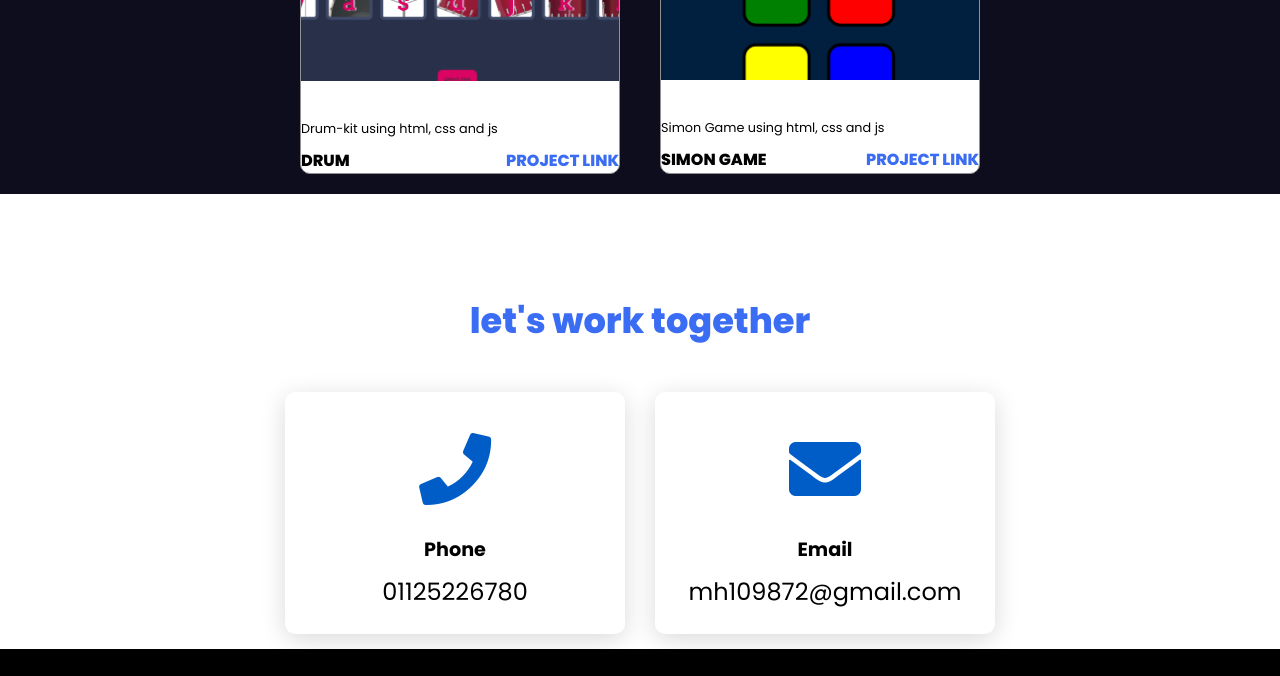
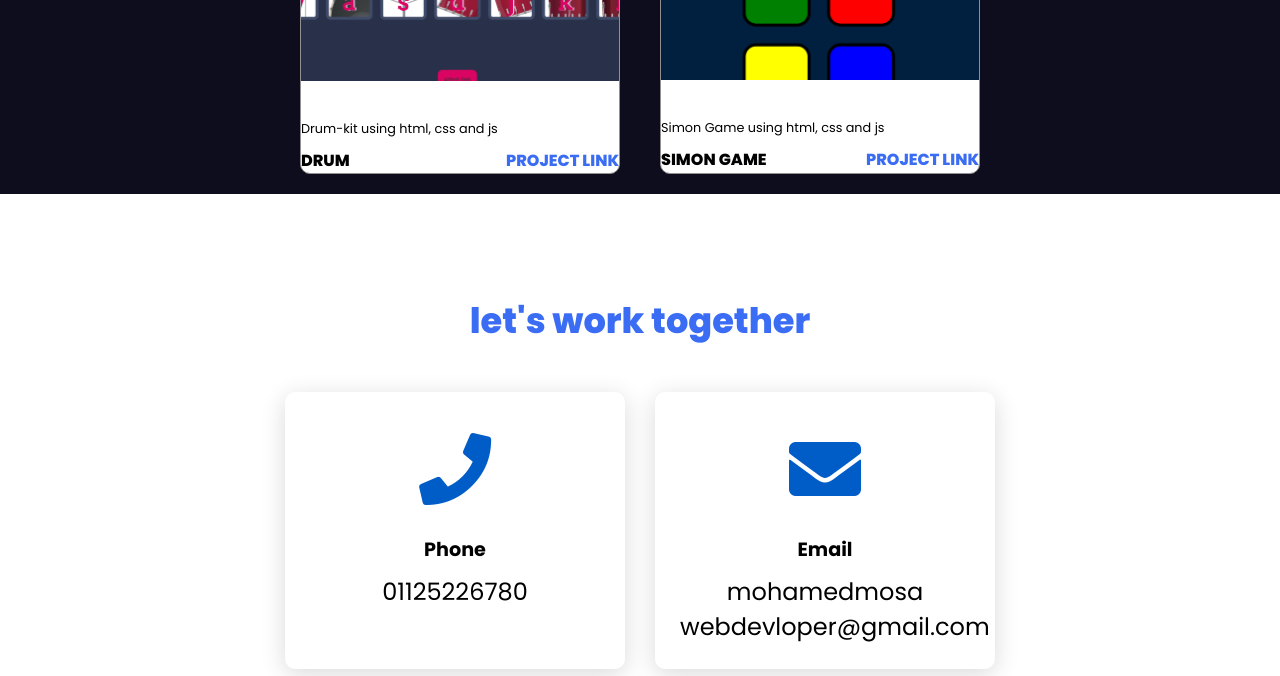
Before and after one commit to Masry2001/PortofolioV-1, a plain HTML site: page index.html in a window 1280 px wide. Shown: the part 2718-3394 px from the top of the page. Drawn offline with Linux system fonts and the light colour scheme.

Commit message:
Update index.html
changing the gmail

```diff
--- a/index.html
+++ b/index.html
@@ -198,7 +198,8 @@
                 </div>
                 <div class="info">
                     <h3>Email</h3>
-                    <p>mh109872@gmail.com</p>
+                    <p>mohamedmosa<br>webdevloper@gmail.com</p>
+
                 </div>
             </div>
         </div>
```
